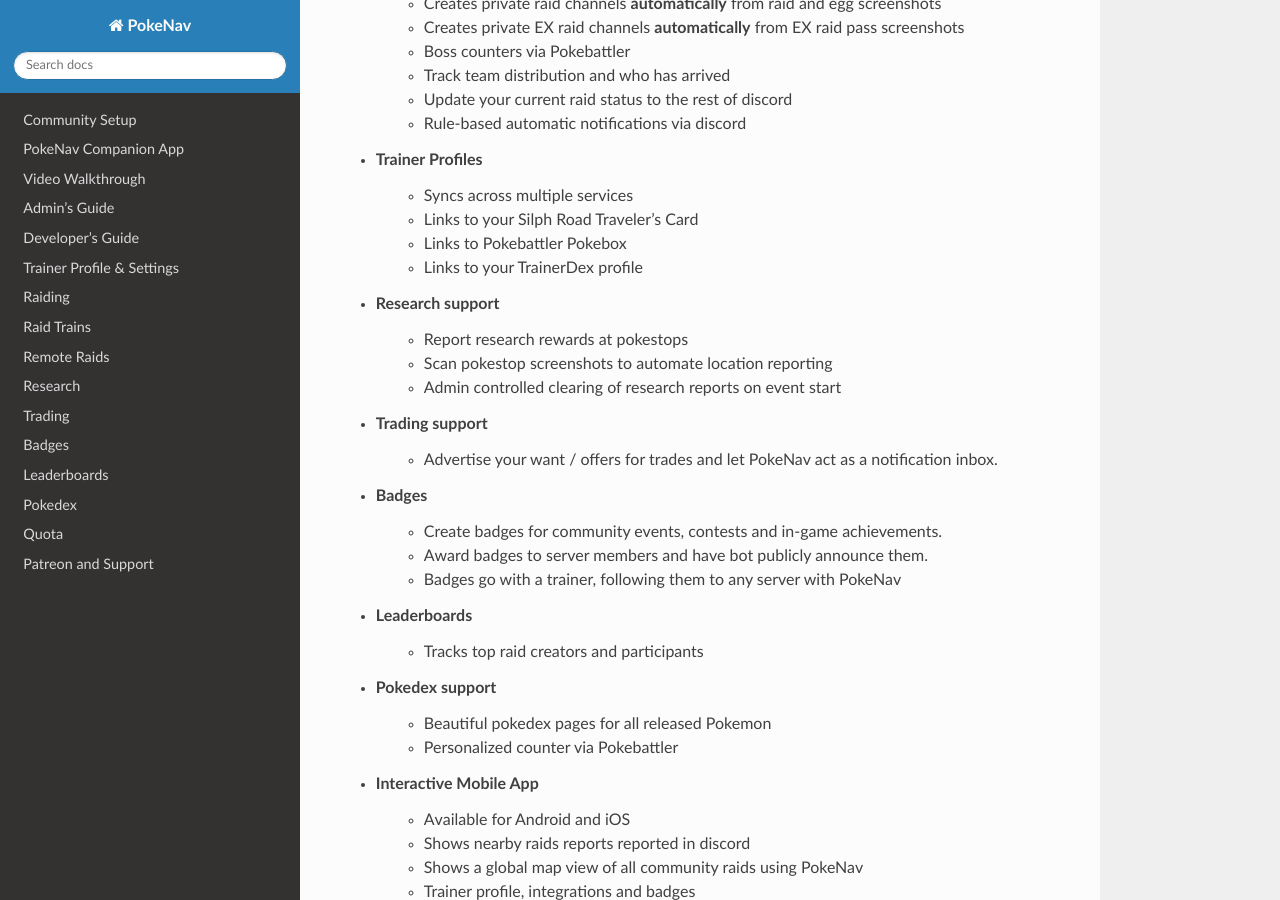
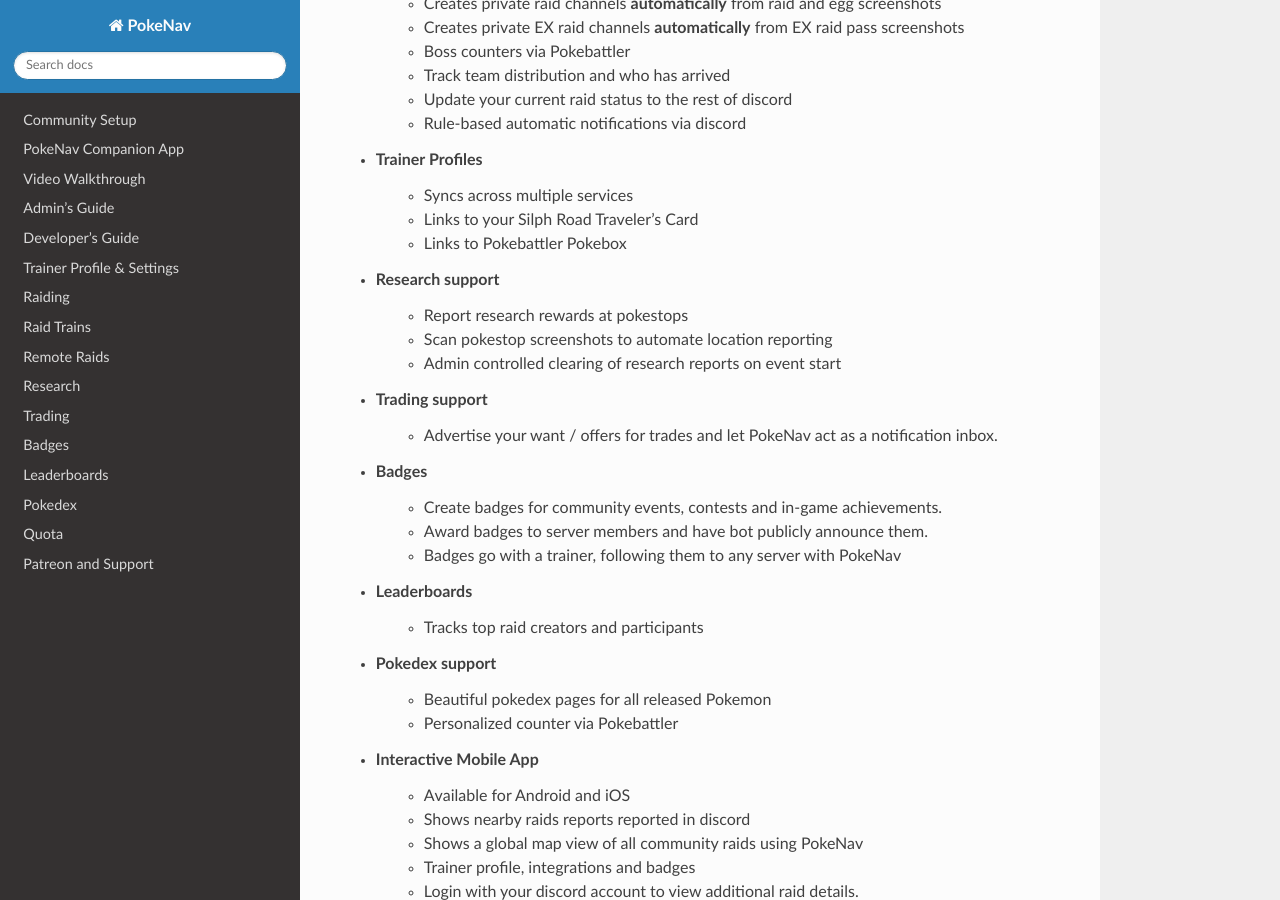
Before and after one commit to PokeNavBot/pokenav-documentation, a Sphinx documentation site: the page built from source/index.rst, in a window 1280 px wide and 900 px high, scrolled down 545 px. Built offline with Sphinx 7.4.7 and the Read the Docs theme 2.0.0, drawn with Linux system fonts in a browser that asks for light colours; formulas are drawn with MathJax 3.

Commit message:
Update index.rst

```diff
--- a/source/index.rst
+++ b/source/index.rst
@@ -33,7 +33,6 @@
     * Syncs across multiple services
     * Links to your Silph Road Traveler's Card
     * Links to Pokebattler Pokebox
-    * Links to your TrainerDex profile
 
 * Research support
     * Report research rewards at pokestops
```
